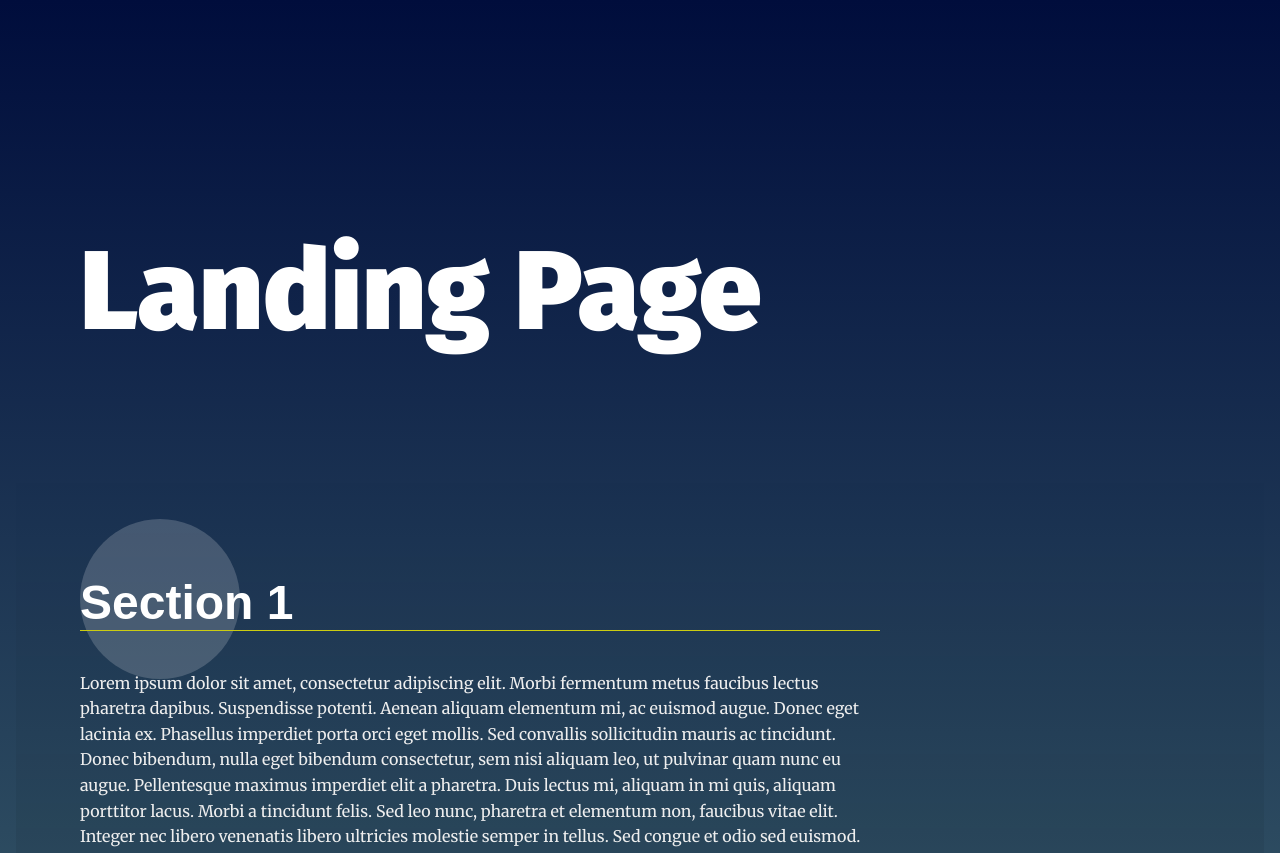
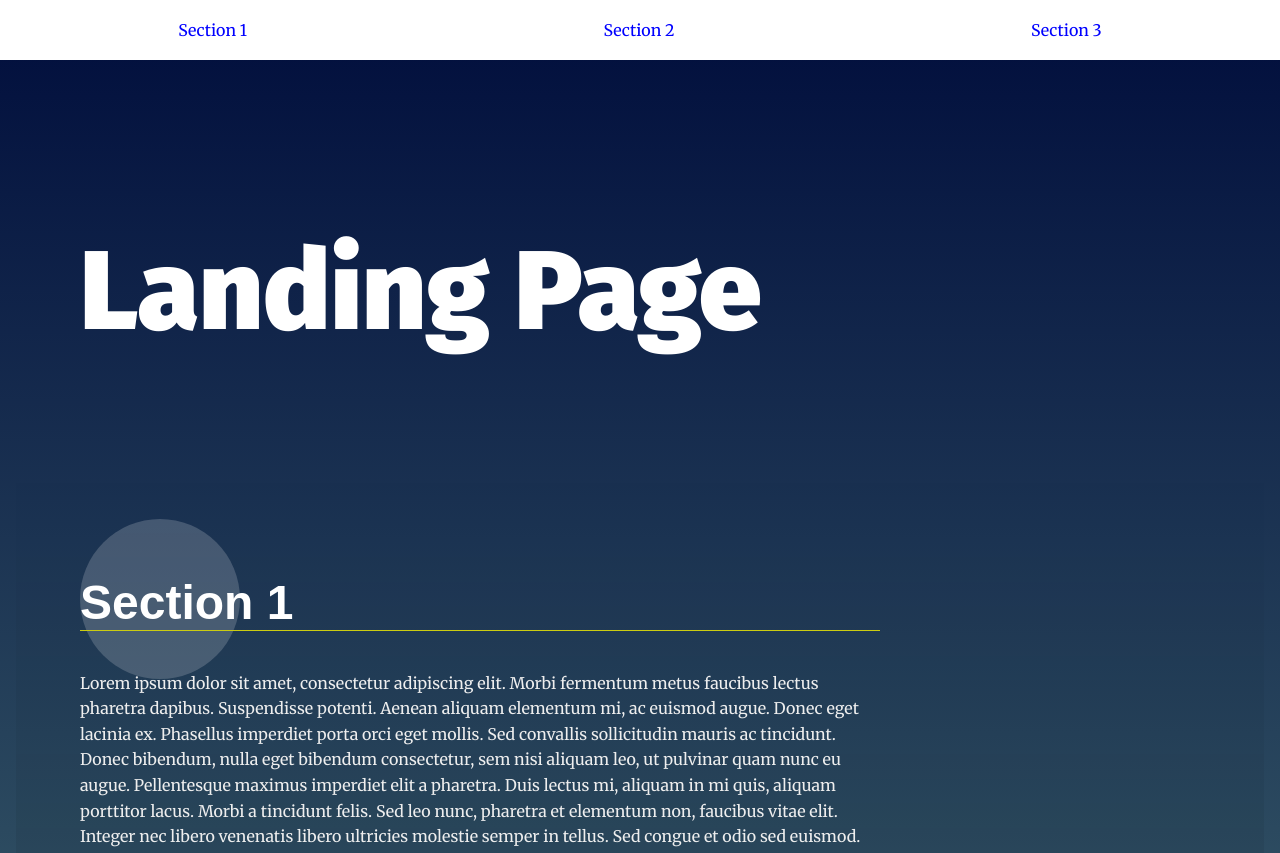
Before and after one commit to marinaadlc/Landing-page, a plain HTML site: page index.html in a window 1280 px wide. Shown: the top 853 px of the page. Drawn offline with Linux system fonts and the light colour scheme.

Commit message:
active section change

```diff
--- a/css/styles.css
+++ b/css/styles.css
@@ -59,19 +59,27 @@ section {
     position: relative;
     min-height: 80vh;
 }
-
+a{
+  position:relative;
+}
 
 /* ---- Module Rules ---- */
 
 /* Navigation Styles*/
-.navbar__menu ul {
+#navbar__list {
     padding-left: 0;
     margin: 0;
     text-align: right;
+
+    display:flex;
+    justify-content: space-around;
+    color:blue;
 }
 
 .navbar__menu li {
-    display: inline-block;
+  margin: 20px 0;
+  display: inline-block;
+  cursor: context-menu;
 }
 
 .navbar__menu .menu__link {
@@ -189,7 +197,6 @@ section:nth-of-type(3n + 1) .landing__container::after {
     transition: ease 0.5s all;
 }
 
-
 /* ---- Theme State Rules ---- */
 /* Section Active Styles */
 /* Note: your-active-class class is applied through javascript. You should update the class here and in the index.html to what you set in your javascript file.  */
--- a/index.html
+++ b/index.html
@@ -6,7 +6,8 @@
   <meta http-equiv="X-UA-Compatible" content="ie=edge">
   <title>Manipulating the DOM</title>
   <!-- Load Google Fonts -->
-  <link href="https://fonts.googleapis.com/css?family=Fira+Sans:900|Merriweather&display=swap" rel="stylesheet">  <!-- Load Styles -->
+  <link href="https://fonts.googleapis.com/css?family=Fira+Sans:900|Merriweather&display=swap" rel="stylesheet">
+   <!-- Load Styles -->
   <link href="css/styles.css" rel="stylesheet">
 </head>
 <body>
@@ -18,6 +19,7 @@
       <ul id="navbar__list"></ul>
     </nav>
   </header>
+
   <main>
     <header class="main__hero">
       <h1>Landing Page </h1>
@@ -55,5 +57,6 @@
     <p>&copy Udacity</p>
   </footer>
 
+<script src="js/app.js" charset="utf-8"></script>
 </body>
 </html>
--- a/js/app.js
+++ b/js/app.js
@@ -17,6 +17,9 @@
  * Define Global Variables
  *
 */
+const sections = document.querySelectorAll('section');
+const navBar = document.getElementById("navbar__list");
+const fragment = document.createDocumentFragment();
 
 
 /**
@@ -24,7 +27,44 @@
  * Start Helper Functions
  *
 */
+// function changeActive(){
+//   let actEl = document.querySelector(".your-active-class");
+//   let position = actEl.getBoundingClientRect();
+//   console.log("top" +position.top);
+//   console.log("bottom"+position.bottom);
+//   if(position.top>=window.innerHeight || position.bottom<=0){
+//     actEl.classList.remove("your-active-class");
+//     console.log("vaya");
+//     for (let i=0; i<sections.length; i++){
+//       let el = sections[i];
+//       let pos = el.getBoundingClientRect();
+//       if(pos.top>=0 && position.bottom<=window.innerHeight){
+//         el.classList.add("your-active-class");
+//       }
+//     console.log("New Active: "+ el.dataset.nav);
+//     }
+//   }
+// }
 
+// function changeActive(){
+//   let actEl = document.querySelector(".your-active-class");
+//   let position = actEl.getBoundingClientRect();
+//
+//   if(position.top>=0 && position.bottom<=window.innerHeight){
+//     console.log("still in");
+//   } else {
+//     actEl.classList.remove("your-active-class");
+//     console.log("not in");
+//     for (let i=0; i<sections.length; i++){
+//       let el = sections[i];
+//       let pos = el.getBoundingClientRect();
+//       if(pos.top>=0 && pos.bottom<=window.innerHeight){
+//         el.classList.add("your-active-class");
+//         console.log("New Active: "+ el.dataset.nav);
+//       }
+//     }
+//   }
+// }
 
 
 /**
@@ -34,13 +74,49 @@
 */
 
 // build the nav
+for(let i=0; i<sections.length; i++){
+  const newElement = document.createElement('li');
+
+  newElement.innerText = sections[i].dataset.nav;
+  newElement.href= sections[i].id;
+
+  fragment.appendChild(newElement);
+}
+navBar.appendChild(fragment);
 
 
 // Add class 'active' to section when near top of viewport
 
 
+// for (int i =0; i<=sections.length, i++){
+//   observer.observe(sections[i]);
+// }
+function changeActive(entries){
+  for(const entry of entries){
+    if(entry.isIntersecting == true){
+      entry.target.classList.add('your-active-class');
+    } else {
+      entry.target.classList.remove('your-active-class');
+    }
+  }
+}
+
+const observer = new IntersectionObserver(changeActive,{threshold:0.5});
+
+for(const section of sections){
+  observer.observe(section);
+}
+
+
 // Scroll to anchor ID using scrollTO event
+navBar.addEventListener('click',function(evt){
 
+  evt.preventDefault();
+  console.log(evt.target.href);
+  let selected = document.getElementById(evt.target.href);
+  selected.scrollIntoView({behavior:"smooth"});
+  // });
+});
 
 /**
  * End Main Functions
```
